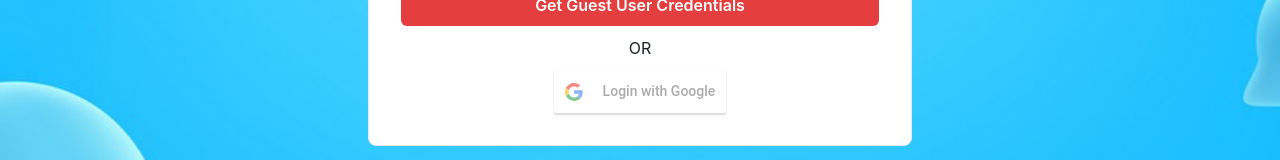
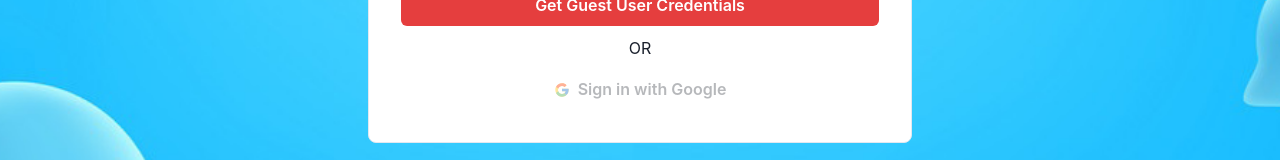
Before and after one commit to amey-323/ChatApp, a React (Create React App) app in the folder frontend/: page / in a window 1280 px wide. Shown: the part 457-617 px from the top of the page. Built offline with nearby package versions, Linux system fonts and the light colour scheme.

Commit message:
button styling

```diff
--- a/frontend/package.json
+++ b/frontend/package.json
@@ -14,7 +14,9 @@
     "framer-motion": "^4.1.17",
     "react": "^17.0.2",
     "react-dom": "^17.0.2",
+    "react-google-button": "^0.7.2",
     "react-google-login": "^5.2.2",
+    "react-icons": "^4.3.1",
     "react-lottie": "^1.2.3",
     "react-notification-badge": "^1.5.1",
     "react-router-dom": "^5.3.0",
--- a/frontend/src/components/Authentication/Login.js
+++ b/frontend/src/components/Authentication/Login.js
@@ -9,6 +9,7 @@ import { useHistory } from "react-router-dom";
 import { ChatState } from "../../Context/ChatProvider";
 import { GoogleLogin } from "react-google-login";
 import { GoogleLogout } from "react-google-login";
+import { FcGoogle } from "react-icons/fc";
 
 const Login = () => {
   const [show, setShow] = useState(false);
@@ -155,6 +156,19 @@ const Login = () => {
         onSuccess={onSuccess}
         onFailure={onFailure}
         cookiePolicy="single_host_origin"
+        render={(renderProps) => (
+          <Button
+            variant="solid"
+            colorScheme="white"
+            color="#4b4f56"
+            leftIcon={<FcGoogle />}
+            width="100%"
+            onClick={renderProps.onClick}
+            disabled={renderProps.disabled}
+          >
+            Sign in with Google
+          </Button>
+        )}
         buttonText="Login with Google"
       ></GoogleLogin>
     </VStack>
--- a/frontend/src/components/Authentication/Signup.js
+++ b/frontend/src/components/Authentication/Signup.js
@@ -10,6 +10,7 @@ import { useHistory } from "react-router-dom";
 import { GoogleLogin } from "react-google-login";
 import { GoogleLogout } from "react-google-login";
 import { ChatState } from "../../Context/ChatProvider";
+import { FcGoogle } from "react-icons/fc";
 
 const Signup = () => {
   const [show, setShow] = useState(false);
@@ -240,6 +241,19 @@ const Signup = () => {
         onSuccess={onSuccess}
         onFailure={onFailure}
         cookiePolicy="single_host_origin"
+        render={(renderProps) => (
+          <Button
+            variant="solid"
+            colorScheme="white"
+            color="#4b4f56"
+            leftIcon={<FcGoogle />}
+            width="100%"
+            onClick={renderProps.onClick}
+            disabled={renderProps.disabled}
+          >
+            Sign in with Google
+          </Button>
+        )}
         buttonText="Login with Google"
       ></GoogleLogin>
     </VStack>
```
Also changed, not shown: 2 other files (tests, documents, lock files or other folders).
